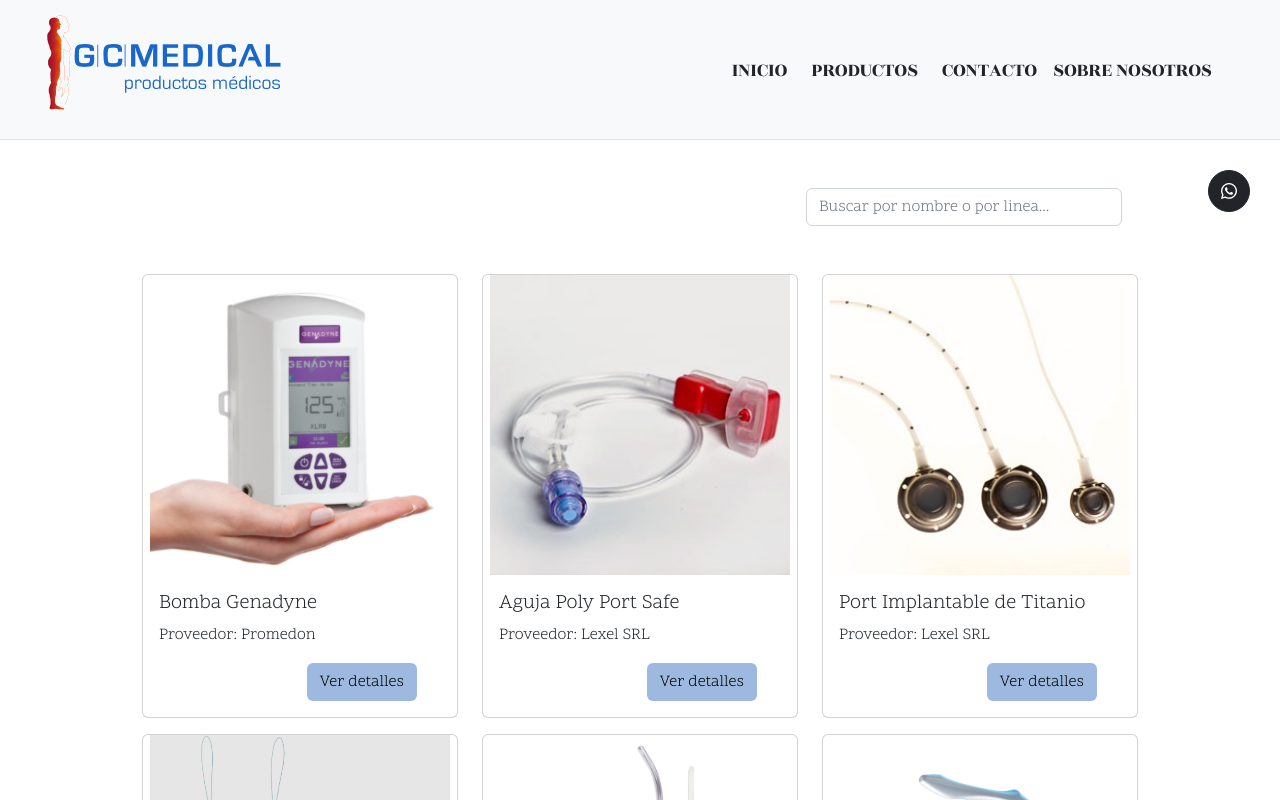
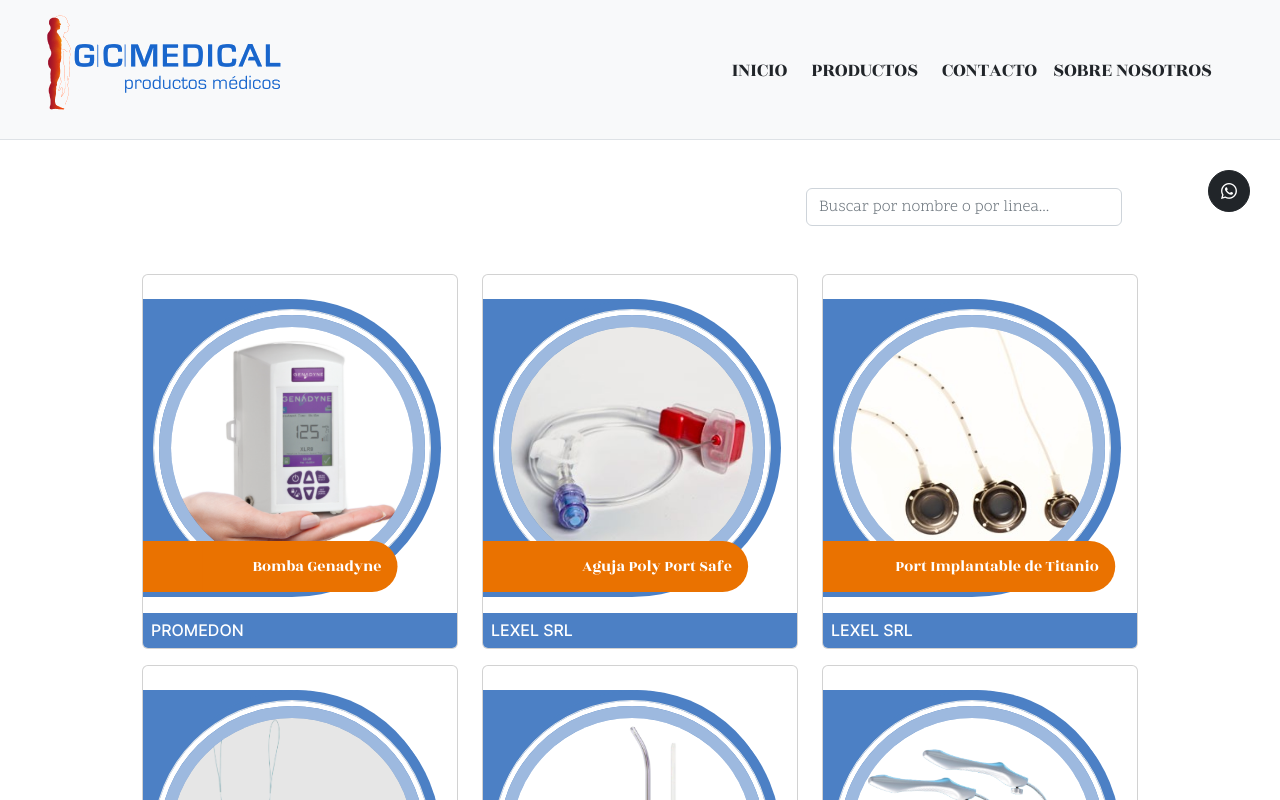
Before and after one commit to florencianionquepan/gc-medical, a React (Vite) app: page /productos in a window 1280 px wide. Shown: the top 800 px of the page. Built offline with nearby package versions, Linux system fonts and the light colour scheme.

Commit message:
update product card

```diff
--- a/src/fonts.css
+++ b/src/fonts.css
@@ -26,6 +26,10 @@ body{
     /*letter-spacing: 0.01em;*/
 }
 
+.inter{
+    font-family: 'inter';
+}
+
   /*
   nav{
     font-family: 'rozha-one';
--- a/src/products/ProductCard.jsx
+++ b/src/products/ProductCard.jsx
@@ -5,9 +5,24 @@ export const ProductCard = ({product}) => {
   const imagePath = '/img/products/'.concat(product.image);
 
   return (
-    <div className="card card-custom">
-        <img src={imagePath} className="card-img-top img-fluid" alt={product.name}/>
-        <div className="card-body">
+    <>
+      <div className="card card-product pt-4 mx-auto position-relative">
+        <div className='box-custom-product mb-3 me-3'>
+            <div className='border rounded-circle shadow-custom-product'>
+                <div className='rounded-circle border border-5 border-white'>
+                <img src={imagePath} className="img-fluid rounded-circle border border-gris-12" alt={product.name}/>
+                </div>
+            </div>
+        </div>
+        <div className="card-body bg-naranja title-product-custom" style={{zIndex:10}}>
+            <h6 className="card-title text-end text-white rozha-one mb-0 text-decoration-none">
+                {product.name}
+            </h6>
+        </div>
+        <div className="bg-celeste text-white py-2">
+          <h6 className="mb-0 mx-2 inter text-uppercase"> {product.provider} </h6>
+        </div>
+        {/* <div className="card-body">
             <h5 className="card-title">{product.name}</h5>
             <p className="card-text"> Proveedor: {product.provider} </p>
             <div className="d-flex justify-content-end me-4">
@@ -15,7 +30,9 @@ export const ProductCard = ({product}) => {
                 Ver detalles
               </Link>
             </div>
-        </div>
-    </div>
+        </div> */}
+      </div>
+    </>
+
   )
 }
--- a/src/products/products.css
+++ b/src/products/products.css
@@ -16,3 +16,40 @@
 .img-detail{
     max-width: 90%;
 }
+
+:root {
+    --mi-azul:  #4C80C5;
+    --mi-sombra: #055C8D;
+}
+
+.shadow-custom-product {
+    box-shadow: 5px 5px 0px  var(--mi-azul),
+    5px -10px 0px var(--mi-azul),
+    5px 0px 0px var(--mi-azul);
+    background-color: transparent;
+}
+
+.box-custom-product{
+    background-color: var(--mi-azul);
+    box-shadow: -60px 0px 0px var(--mi-azul);
+    padding: 10px;
+    border-top-right-radius: 65%;
+    border-bottom-right-radius: 65%;
+}
+
+.card-product{
+    overflow: hidden;
+}
+
+
+.title-product-custom {
+    position: absolute;
+    bottom: 15%;
+    left: 50%;
+    transform: translateX(-50%);
+    box-shadow: -100px 0px 0px 0px  #EA7200;
+    border-radius: 0 30px 30px 0;
+    padding-left: 50px !important;
+    text-align: left;
+    white-space: nowrap;
+}
```
